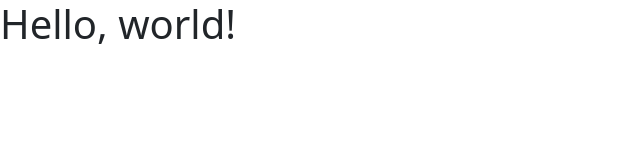
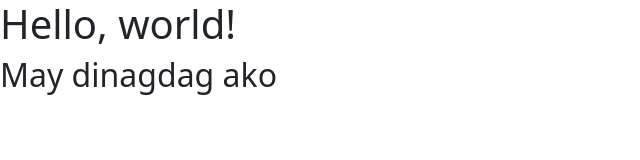
Before and after one commit to Pages-Beyond/demo, a plain HTML site: page index.html in a window 1280 px wide. Shown: the whole page, without its empty margins (0-640 px from the left). Drawn offline with nearby package versions, Linux system fonts and the light colour scheme.

Commit message:
may dagdag

```diff
--- a/index.html
+++ b/index.html
@@ -11,6 +11,7 @@
 
 <body>
     <h1>Hello, world!</h1>
+    <h2>May dinagdag ako </h2>
     <script src="https://cdn.jsdelivr.net/npm/bootstrap@5.3.3/dist/js/bootstrap.bundle.min.js"
         integrity="sha384-YvpcrYf0tY3lHB60NNkmXc5s9fDVZLESaAA55NDzOxhy9GkcIdslK1eN7N6jIeHz"
         crossorigin="anonymous"></script>
```
